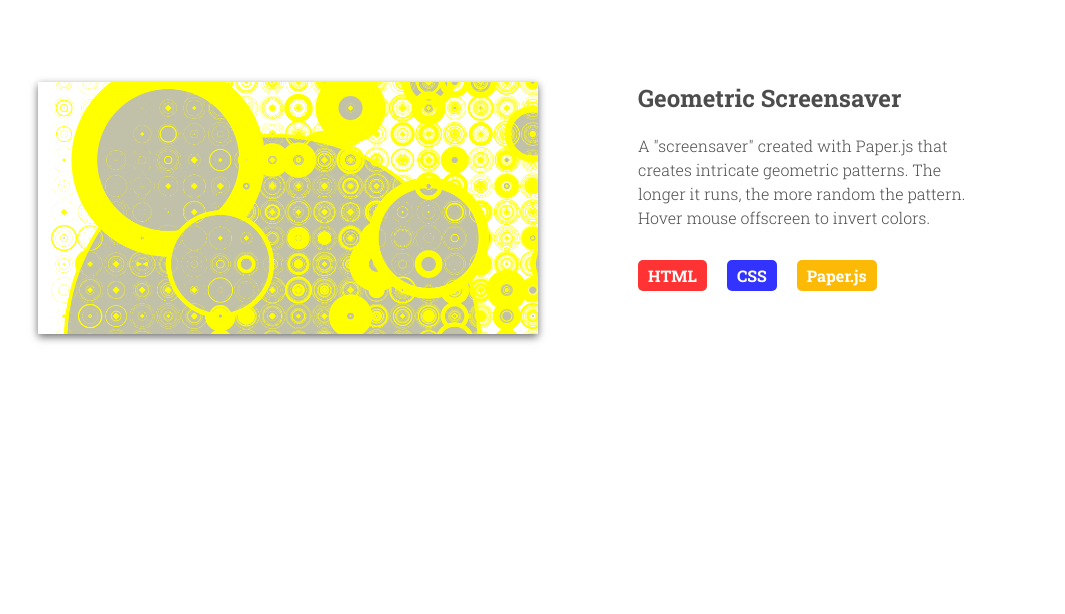
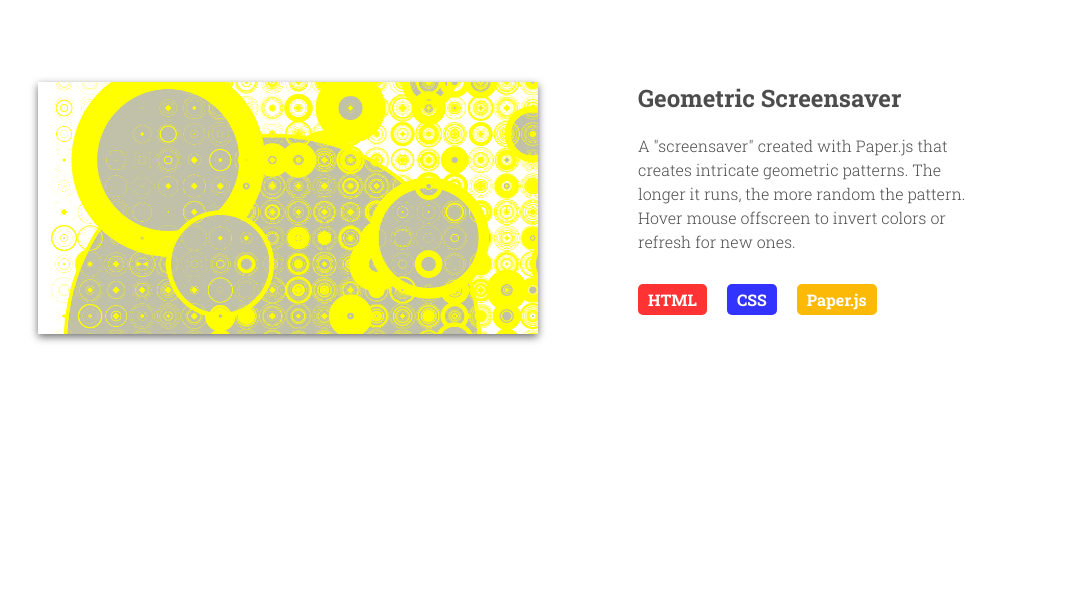
Before and after one commit to rylee816/portfolio_website, a website built with Parcel: page index.html in a window 1280 px wide. Shown: the part 2640-3254 px from the top of the page, without its empty margins (107-1172 px from the left). Built offline with nearby package versions, Linux system fonts and the light colour scheme.

Commit message:
add further description to screensaver

```diff
--- a/index.html
+++ b/index.html
@@ -159,7 +159,7 @@
           </a>
           <div class="project-text project-4-text">
             <h2 class="project-text-header">Geometric Screensaver</h2>
-          <p>A "screensaver" created with Paper.js that creates intricate geometric patterns. The longer it runs, the more random the pattern. Hover mouse offscreen to invert colors.</p>
+          <p>A "screensaver" created with Paper.js that creates intricate geometric patterns. The longer it runs, the more random the pattern. Hover mouse offscreen to invert colors or refresh for new ones.</p>
           <div class="technologies">
             <h4 class="html">HTML</h4>
             <h4 class="css">CSS</h4>
```
